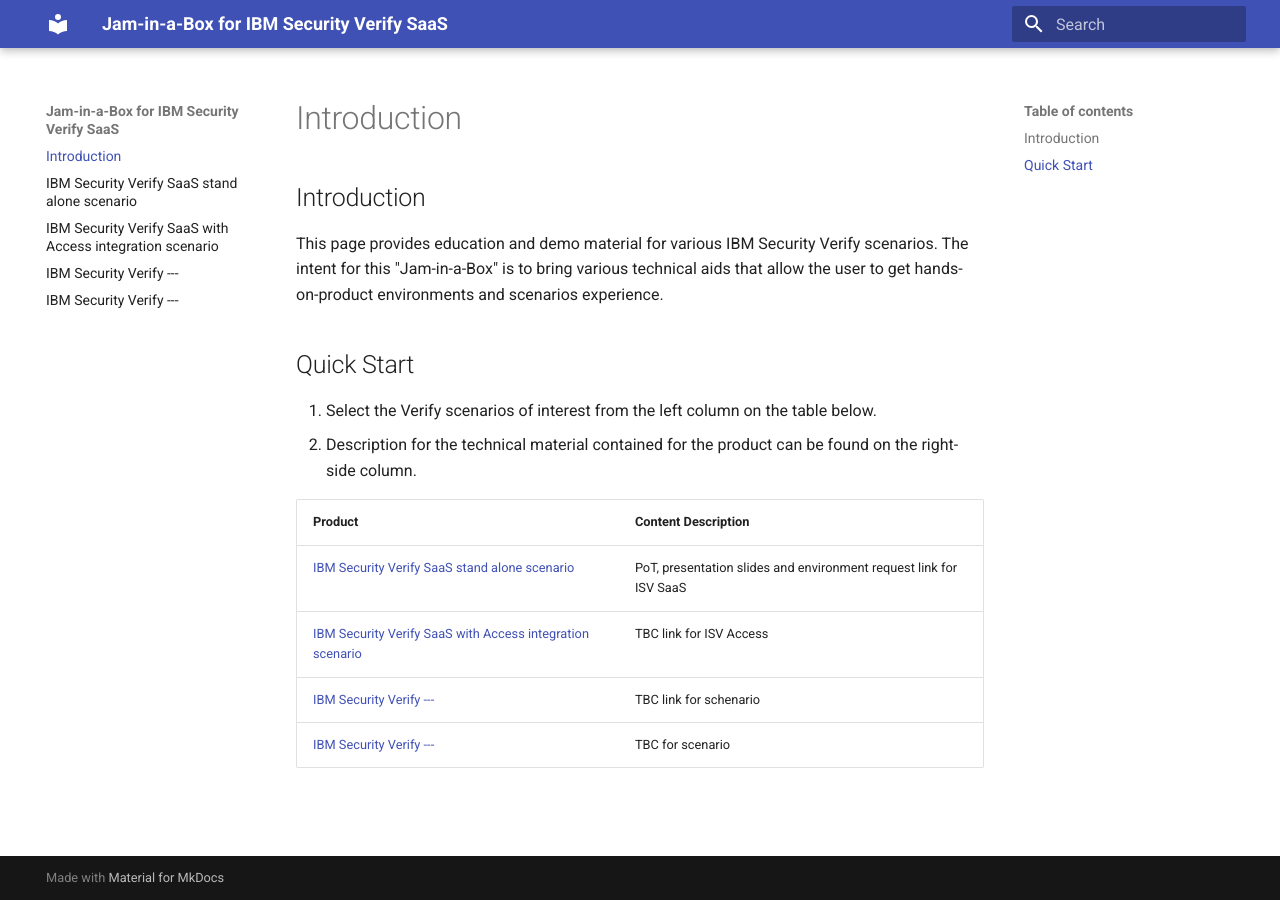
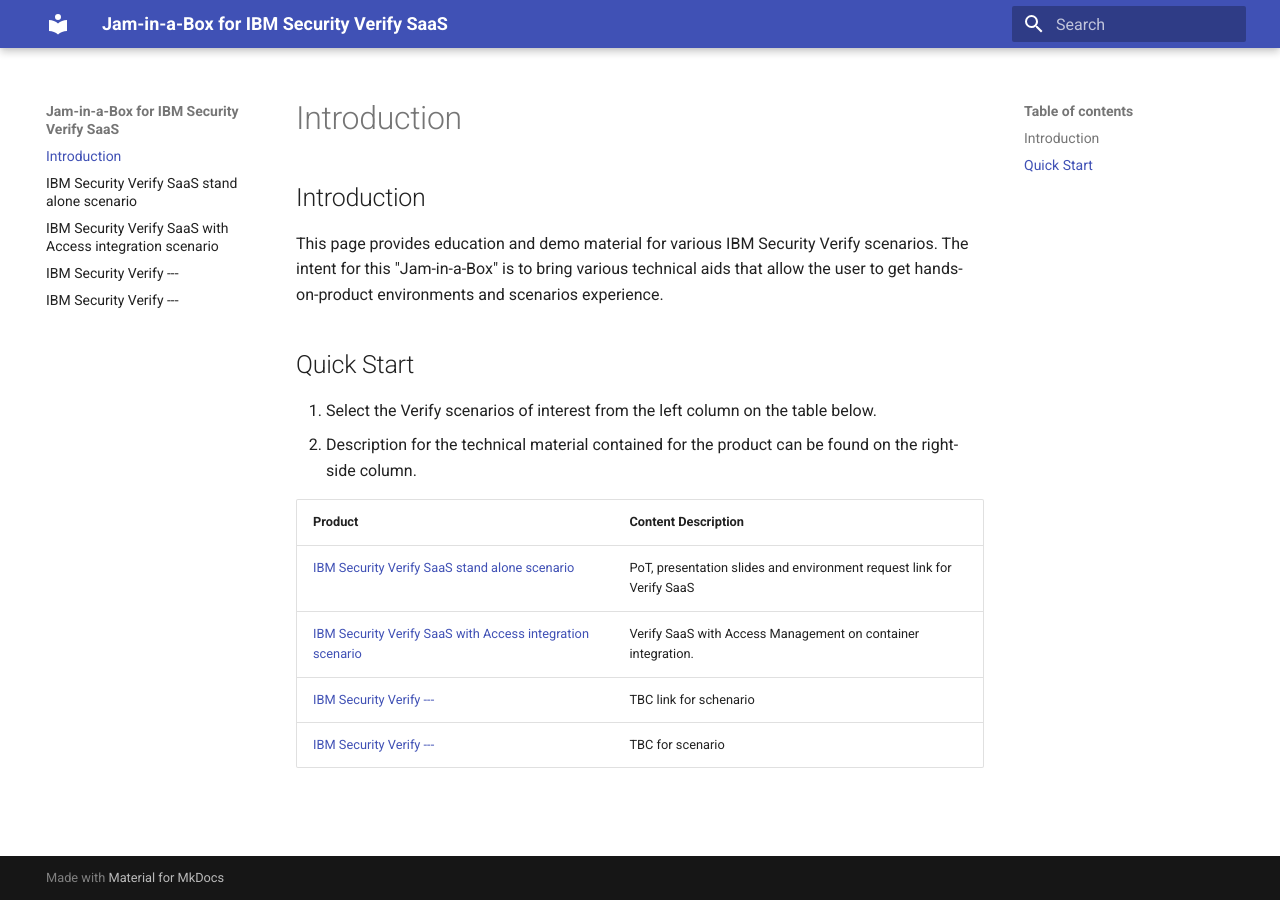
Before and after one commit to IBM/verify-jam-in-a-box, an MkDocs documentation site: the page built from docs/index.md, in a window 1280 px wide. Built offline with MkDocs 1.6.1 and Material for MkDocs 9.7.7, drawn with Linux system fonts in a browser that asks for light colours.

Commit message:
corrected all links to focus on ISV - fixed second scenario description

```diff
--- a/docs/index.md
+++ b/docs/index.md
@@ -12,7 +12,7 @@ The intent for this "Jam-in-a-Box" is to bring various technical aids that allow
 
 | Product                                                       | Content Description  |
 | ------------------------------------------------------------ | ------------------------------------------------------------ |
-| [IBM Security Verify SaaS stand alone scenario](https://ibm.github.io/verify-jam-in-a-box/chapter1/) | PoT, presentation slides and environment request link for ISV SaaS |
-| [IBM Security Verify SaaS with Access integration scenario](https://ibm.github.io/verify-jam-in-a-box/chapter2/) | TBC link for ISV Access |
+| [IBM Security Verify SaaS stand alone scenario](https://ibm.github.io/verify-jam-in-a-box/chapter1/) | PoT, presentation slides and environment request link for Verify SaaS |
+| [IBM Security Verify SaaS with Access integration scenario](https://ibm.github.io/verify-jam-in-a-box/chapter2/) | Verify SaaS with Access Management on container integration. |
 | [IBM Security Verify ---](https://ibm.github.io/verify-jam-in-a-box/chapter3/) | TBC link for schenario |
 | [IBM Security Verify ---](https://ibm.github.io/verify-jam-in-a-box/chapter4/) | TBC for scenario |
```
